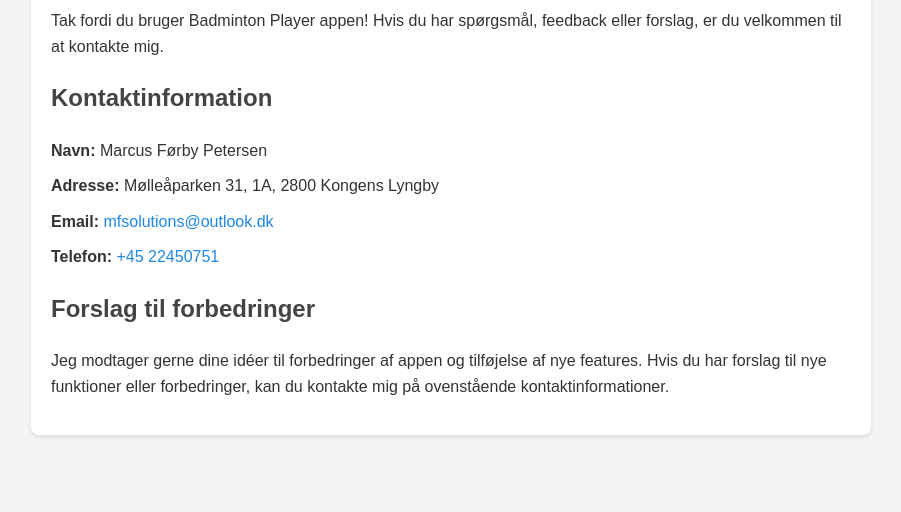
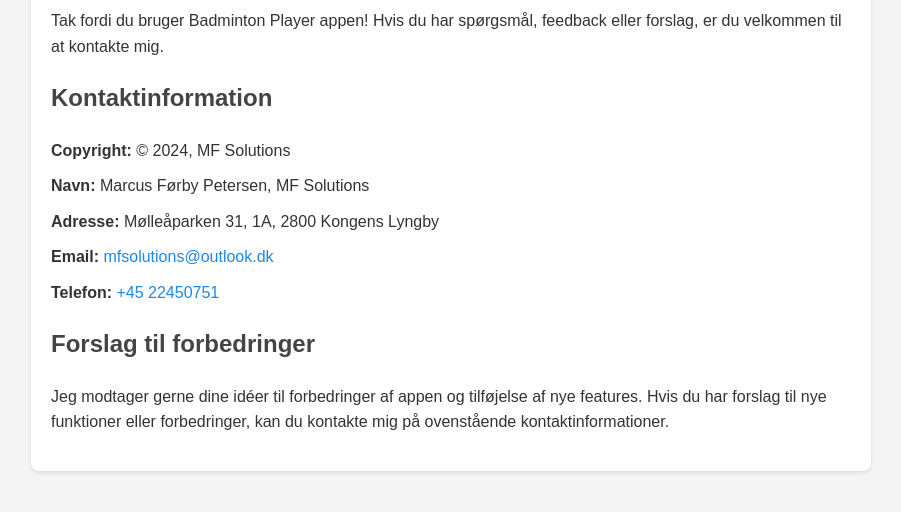
Before and after one commit to marcusforby/mf-solutions-website, a plain HTML site: page index.html in a window 1280 px wide. Shown: the part 156-668 px from the top of the page, without its empty margins (189-1090 px from the left). Drawn offline with Linux system fonts and the light colour scheme.

Commit message:
Added copyright

```diff
--- a/index.html
+++ b/index.html
@@ -46,7 +46,8 @@
 
         <h2>Kontaktinformation</h2>
         <div class="contact-info">
-            <p><strong>Navn:</strong> Marcus Førby Petersen</p>
+            <p><strong>Copyright:</strong> &copy; 2024, MF Solutions</p>
+            <p><strong>Navn:</strong> Marcus Førby Petersen, MF Solutions</p>
             <p><strong>Adresse:</strong> Mølleåparken 31, 1A, 2800 Kongens Lyngby</p>
             <p><strong>Email:</strong> <a href="mailto:mfsolutions@outlook.dk">mfsolutions@outlook.dk</a></p>
             <p><strong>Telefon:</strong> <a href="tel:+4522450751">+45 22450751</a></p>
```
